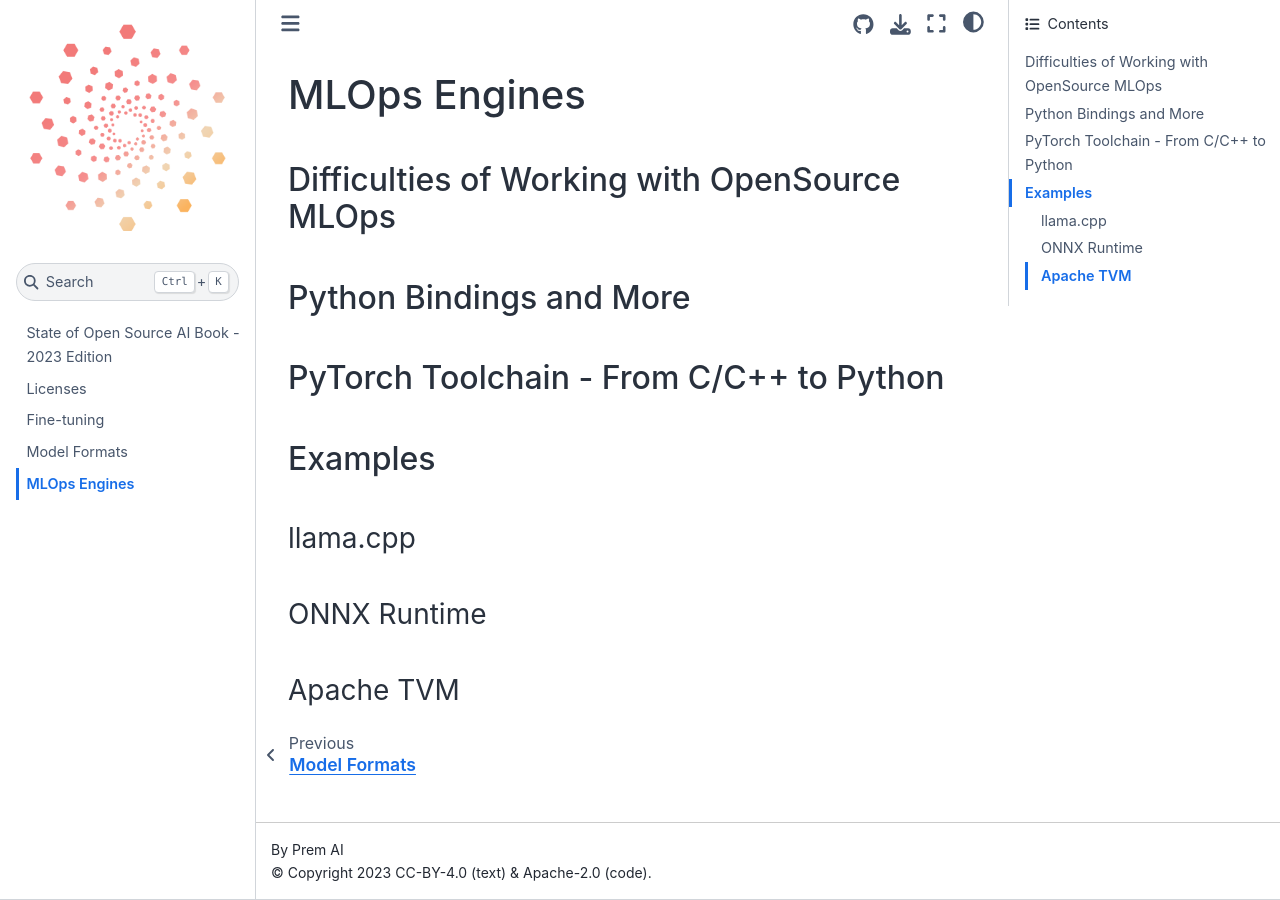
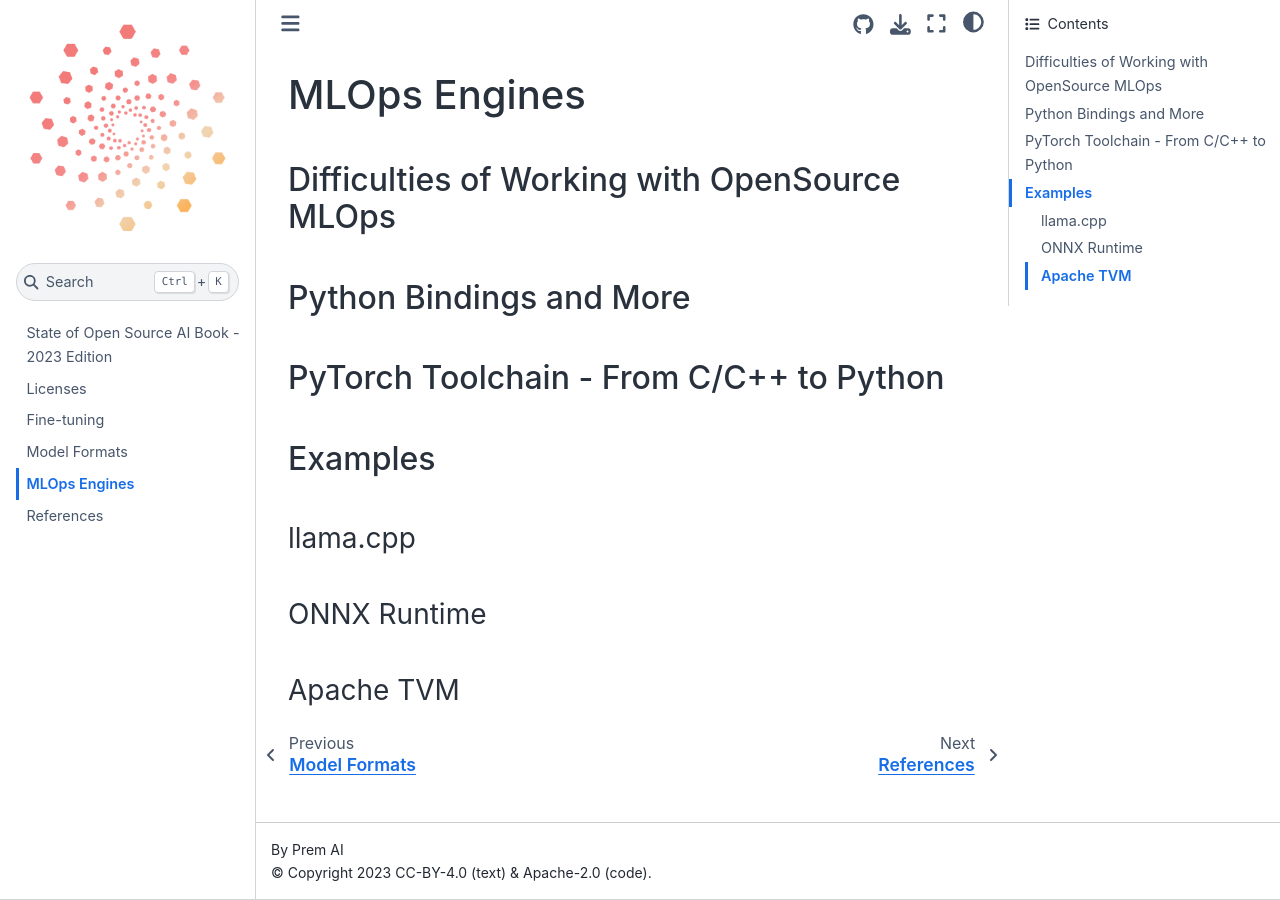
Before and after one commit to premAI-io/state-of-open-source-ai, a Jupyter Book: the page built from mlops-engines.md, in a window 1280 px wide. Built offline with Jupyter Book 1.0.4 settings and Sphinx 7.4.7 and the Sphinx Book theme 1.1.4, drawn with Linux system fonts in a browser that asks for light colours.

Commit message:
fix landing sidebar by separating references

````diff
--- a/README.md
+++ b/README.md
@@ -151,8 +151,4 @@
 VRAM
 ```
 
-### References
-
-```{bibliography}
-:style: unsrt
-```
+### [References](references)
--- a/_toc.yml
+++ b/_toc.yml
@@ -6,3 +6,4 @@
 - file: fine-tuning
 - file: model-formats
 - file: mlops-engines
+- file: references
--- /dev/null
+++ b/references.md
@@ -0,0 +1,5 @@
+# References
+
+```{bibliography}
+:style: unsrt
+```
````
